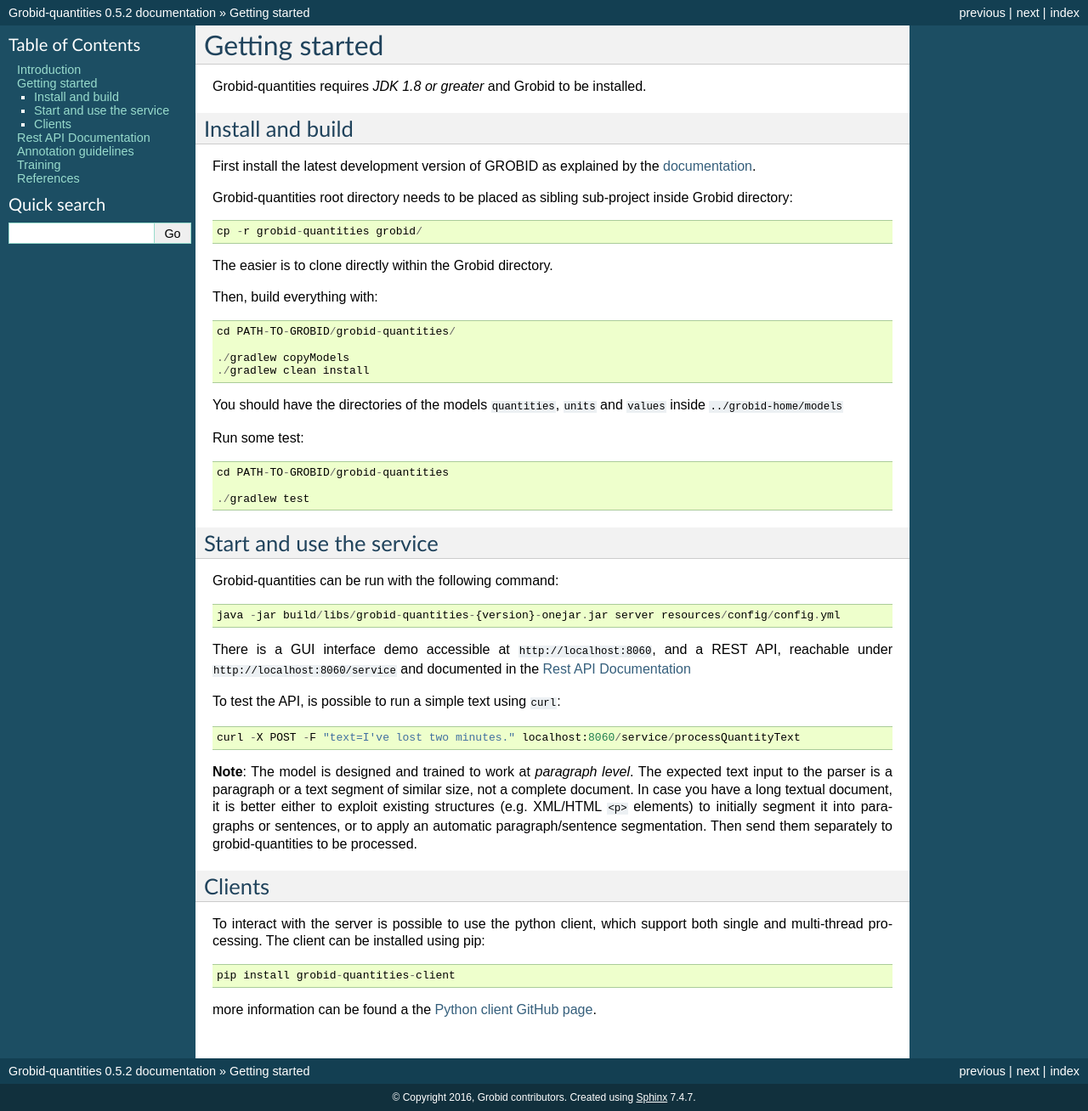
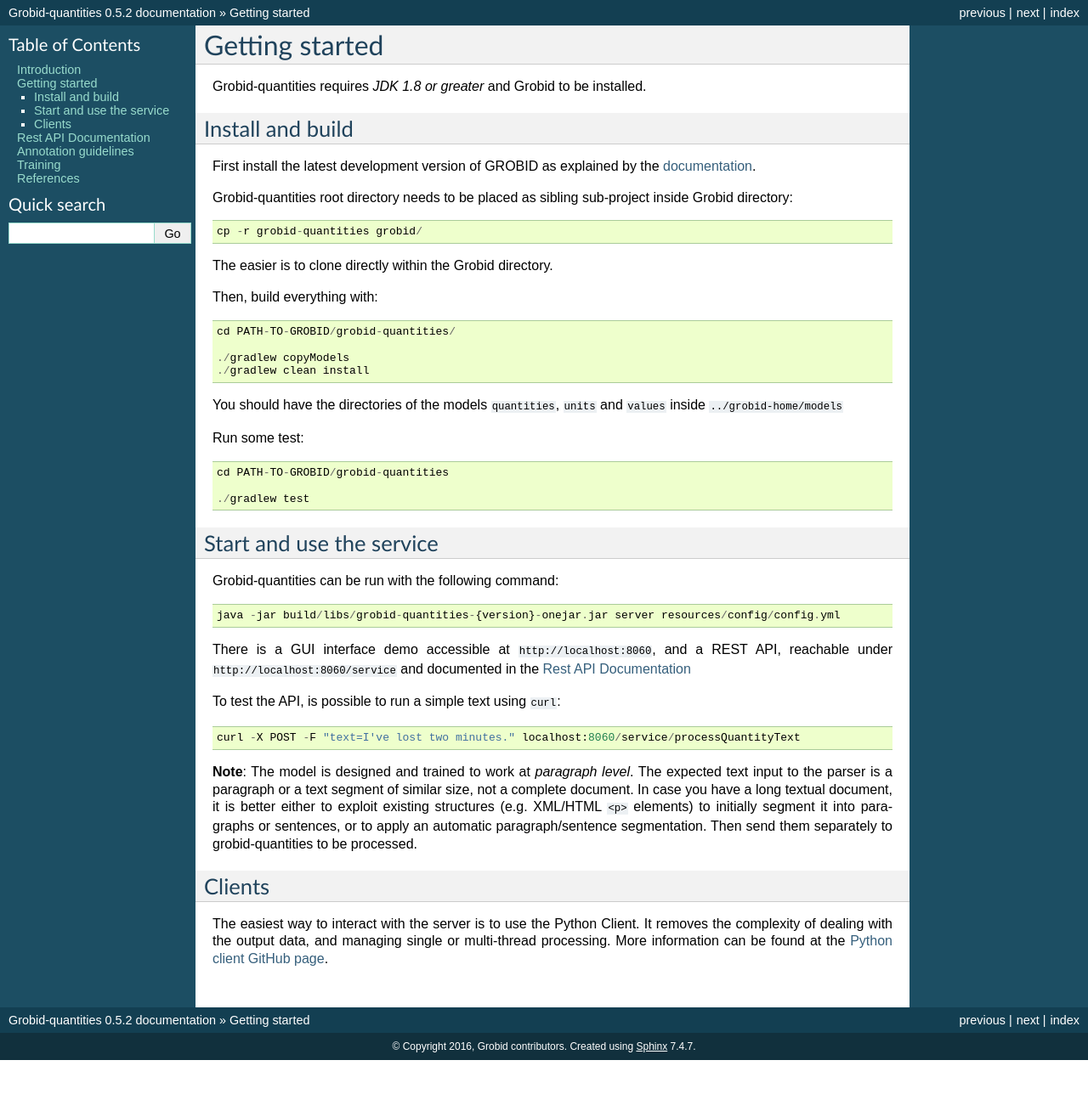
Before and after one commit to lfoppiano/grobid-quantities, a Sphinx documentation site: the page built from doc/gettingStarted.rst, in a window 1280 px wide. Shown: the whole page at 85% size. Built offline with Sphinx 7.4.7, drawn with Linux system fonts in a browser that asks for light colours; after the commit the page ends 1248 px from its top, so only the background shows below that.

Commit message:
Adding the correct link to the grobid python client

```diff
--- a/doc/gettingStarted.rst
+++ b/doc/gettingStarted.rst
@@ -1,4 +1,4 @@
-.. _Python client GitHub page: https://gitlab.nims.go.jp/a017873/superconductors-documentation/issues
+.. _Python client GitHub page: https://github.com/lfoppiano/grobid-quantities-python-client
 
 .. topic:: Getting started, build, install
 
@@ -62,10 +62,6 @@ To test the API, is possible to run a simple text using ``curl``:
 Clients
 ~~~~~~~
 
-To interact with the server is possible to use the python client, which support both single and multi-thread processing.
-The client can be installed using pip:
-::
-
-  pip install grobid-quantities-client
-
-more information can be found a the `Python client GitHub page`_.
+The easiest way to interact with the server is to use the Python Client.
+It removes the complexity of dealing with the output data, and managing single or multi-thread processing.
+More information can be found at the `Python client GitHub page`_.
```
